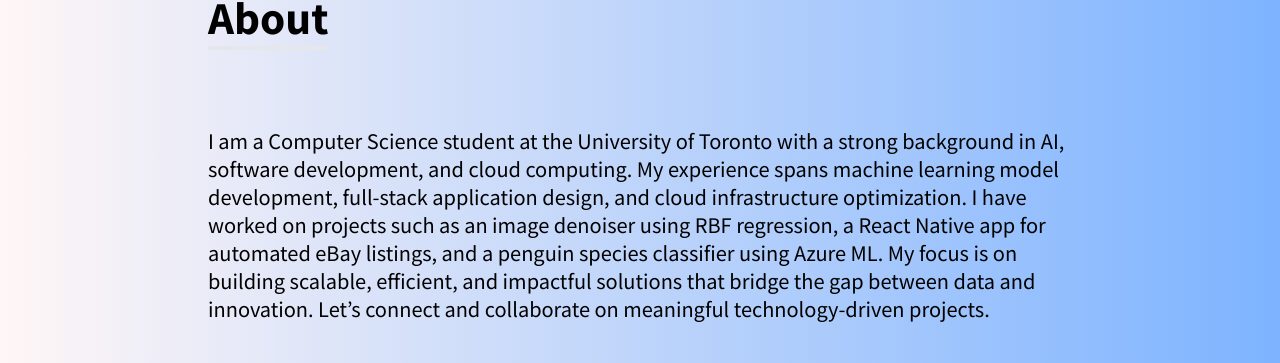
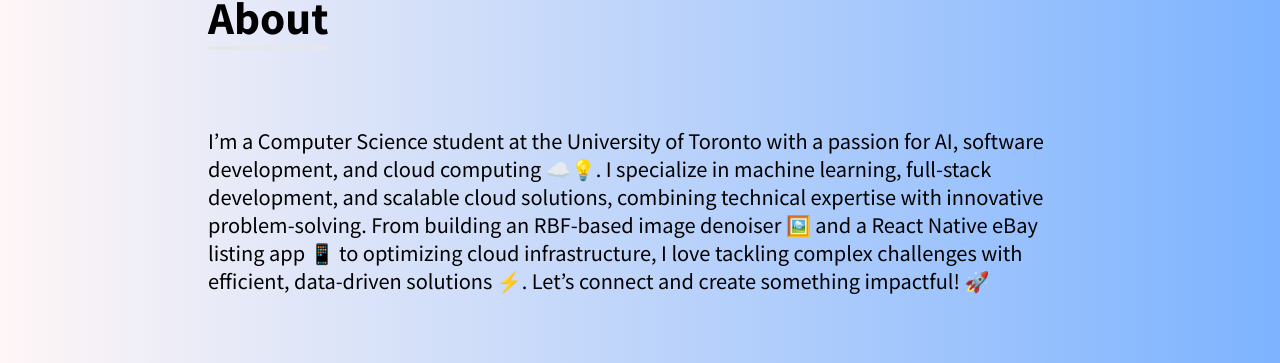
Before and after one commit to triple1566/leo_portfolio, a React (Create React App) app: page / in a window 1280 px wide. Shown: the part 858-1221 px from the top of the page. Built offline with nearby package versions, Linux system fonts and the light colour scheme.

Commit message:
updated about

```diff
--- a/src/components/About.jsx
+++ b/src/components/About.jsx
@@ -11,7 +11,11 @@ const About = () => {
                 </p>
             </div>
             <p className='text-xl mt-20'>
-            I am a Computer Science student at the University of Toronto with a strong background in AI, software development, and cloud computing. My experience spans machine learning model development, full-stack application design, and cloud infrastructure optimization. I have worked on projects such as an image denoiser using RBF regression, a React Native app for automated eBay listings, and a penguin species classifier using Azure ML. My focus is on building scalable, efficient, and impactful solutions that bridge the gap between data and innovation. Let’s connect and collaborate on meaningful technology-driven projects.
+            I’m a Computer Science student at the University of Toronto with a passion for AI, software development, and cloud computing ☁️💡. I specialize in machine learning, full-stack development, and scalable cloud solutions, combining technical expertise with innovative problem-solving.
+
+From building an RBF-based image denoiser 🖼️ and a React Native eBay listing app 📱 to optimizing cloud infrastructure, I love tackling complex challenges with efficient, data-driven solutions ⚡.
+
+Let’s connect and create something impactful! 🚀
             </p>
         </div>
     </div>
```
